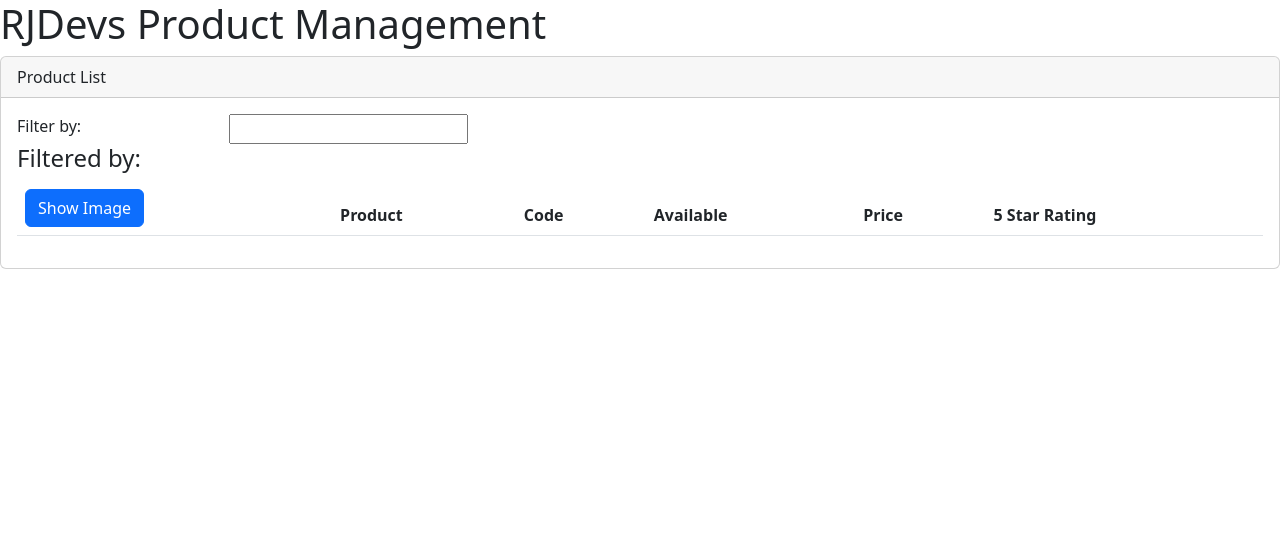
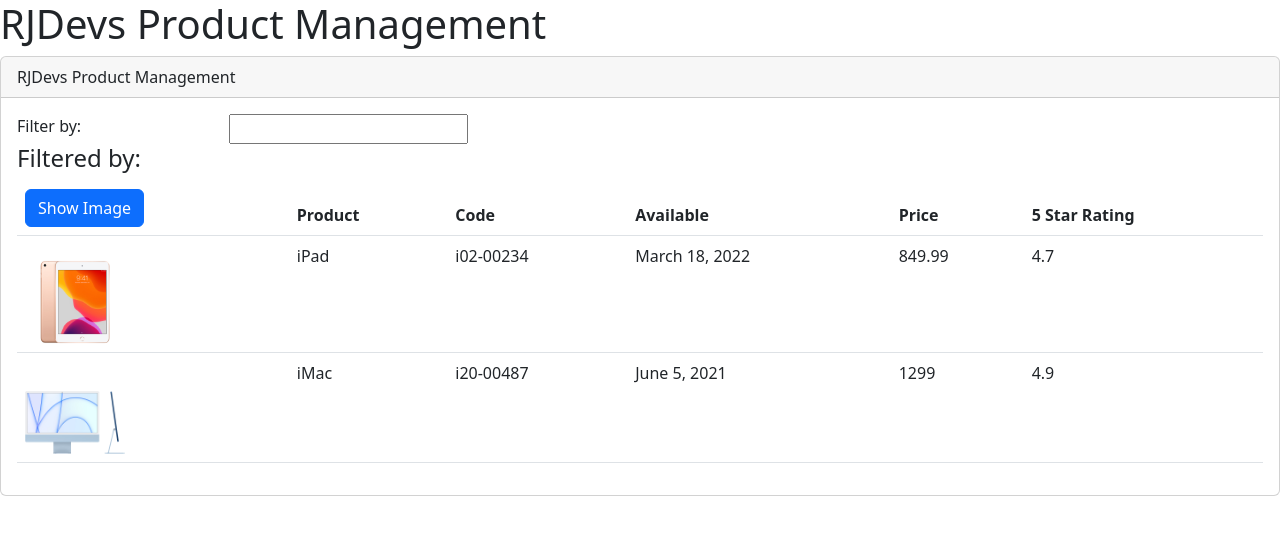
Before and after one commit to rnxavier/product-management-app, an Angular app: page / in a window 1280 px wide. Both pictures are taken after a click on the button "Show Image". Shown: the top 534 px of the page. Built offline with nearby package versions, Linux system fonts and the light colour scheme.

Commit message:
added functionality to show image button

```diff
--- a/src/app/products/product-list.component.html
+++ b/src/app/products/product-list.component.html
@@ -1,6 +1,6 @@
 <div class='card'>
     <div class='card-header'>
-      Product List
+      {{pageTitle}}
     </div>
     <div class='card-body'>
       <div class='row'>
@@ -15,11 +15,11 @@
         </div>
       </div>
       <div class='table-responsive'>
-        <table class='table'>
+        <table class='table' *ngIf="products.length">
           <thead>
             <tr>
               <th>
-                <button class='btn btn-primary'>
+                <button class='btn btn-primary' (click)="toggleImage()">
                         Show Image
                 </button>
               </th>
@@ -31,7 +31,20 @@
             </tr>
           </thead>
           <tbody>
-
+            <tr *ngFor="let item of products">
+                <td>
+                    <img *ngIf="showImage"
+                    [src]="item.imageURL"
+                    [title]="item.productName"
+                    [style.width.px]="imageWidth"
+                    />
+                </td>
+                <td>{{item.productName}}</td>
+                <td>{{item.productCode}}</td>
+                <td>{{item.releaseDate}}</td>
+                <td>{{item.price}}</td>
+                <td>{{item.starRating}}</td>
+            </tr>
           </tbody>
         </table>
       </div>
--- a/src/app/products/product-list.component.ts
+++ b/src/app/products/product-list.component.ts
@@ -6,5 +6,35 @@ import { Component } from "@angular/core";
 })
 
 export class ProductListComponent {
+    pageTitle: string = "RJDevs Product Management";
+    imageWidth: number = 100;
+    showImage: boolean = false;
+
+    products: any[] = [
+        {
+        "productId": 2,
+        "productName": "iPad",
+        "productCode": "i02-00234",
+        "releaseDate": "March 18, 2022",
+        "description": "Latest release tablet",
+        "price": 849.99,
+        "starRating": 4.7,
+        "imageURL": "../assets/ipad.jpeg"
+    },
+    {
+        "productId": 5,
+        "productName": "iMac",
+        "productCode": "i20-00487",
+        "releaseDate": "June 5, 2021",
+        "description": "Desktop monitor with built-in PC",
+        "price": 1299,
+        "starRating": 4.9,
+        "imageURL": "../assets/imac.jpeg"
+    }
+];
+
+toggleImage(): void {
+    this.showImage = !this.showImage
+}
 
 }
```
Also changed, not shown: src/assets/imac.jpeg (added), src/assets/ipad.jpeg (added).
